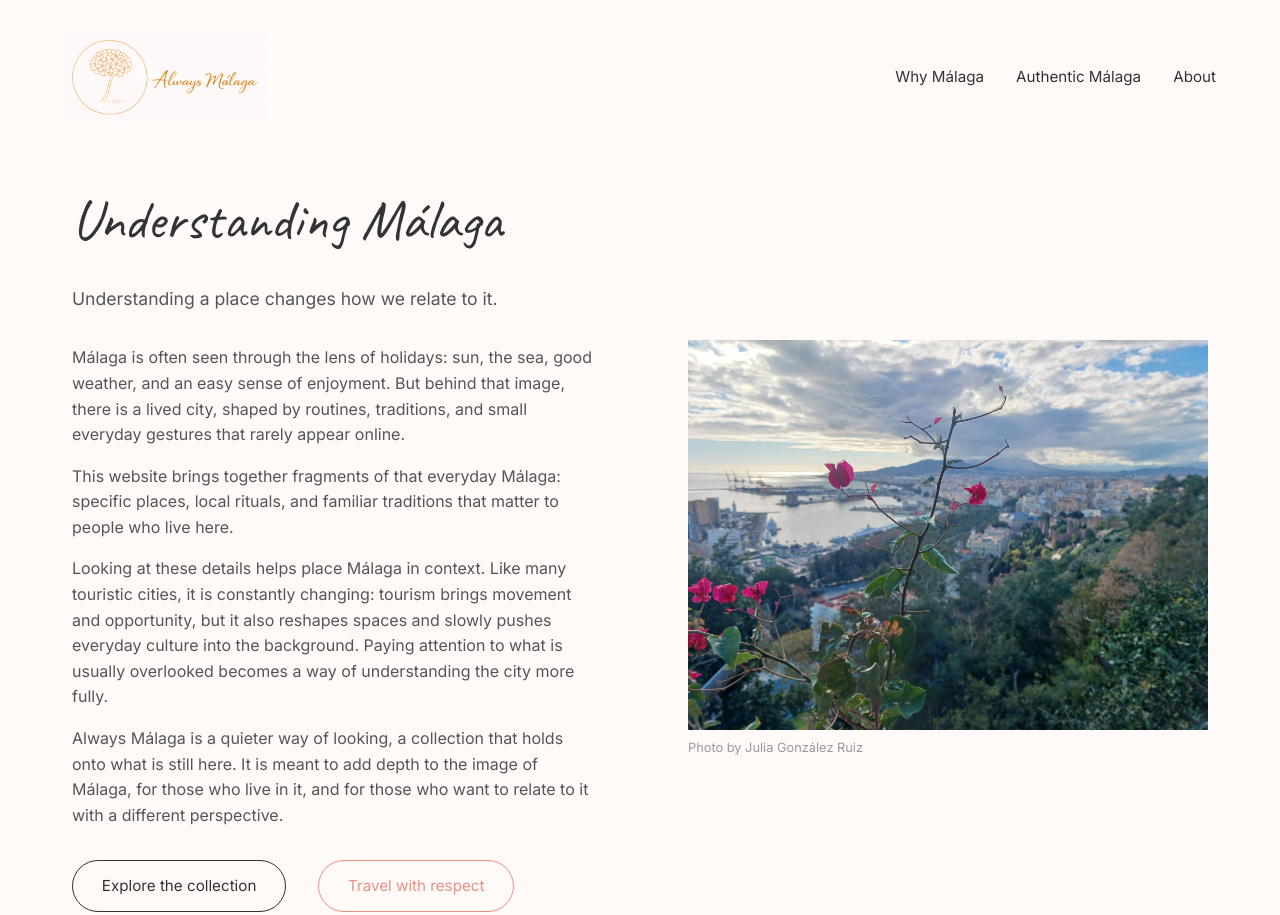
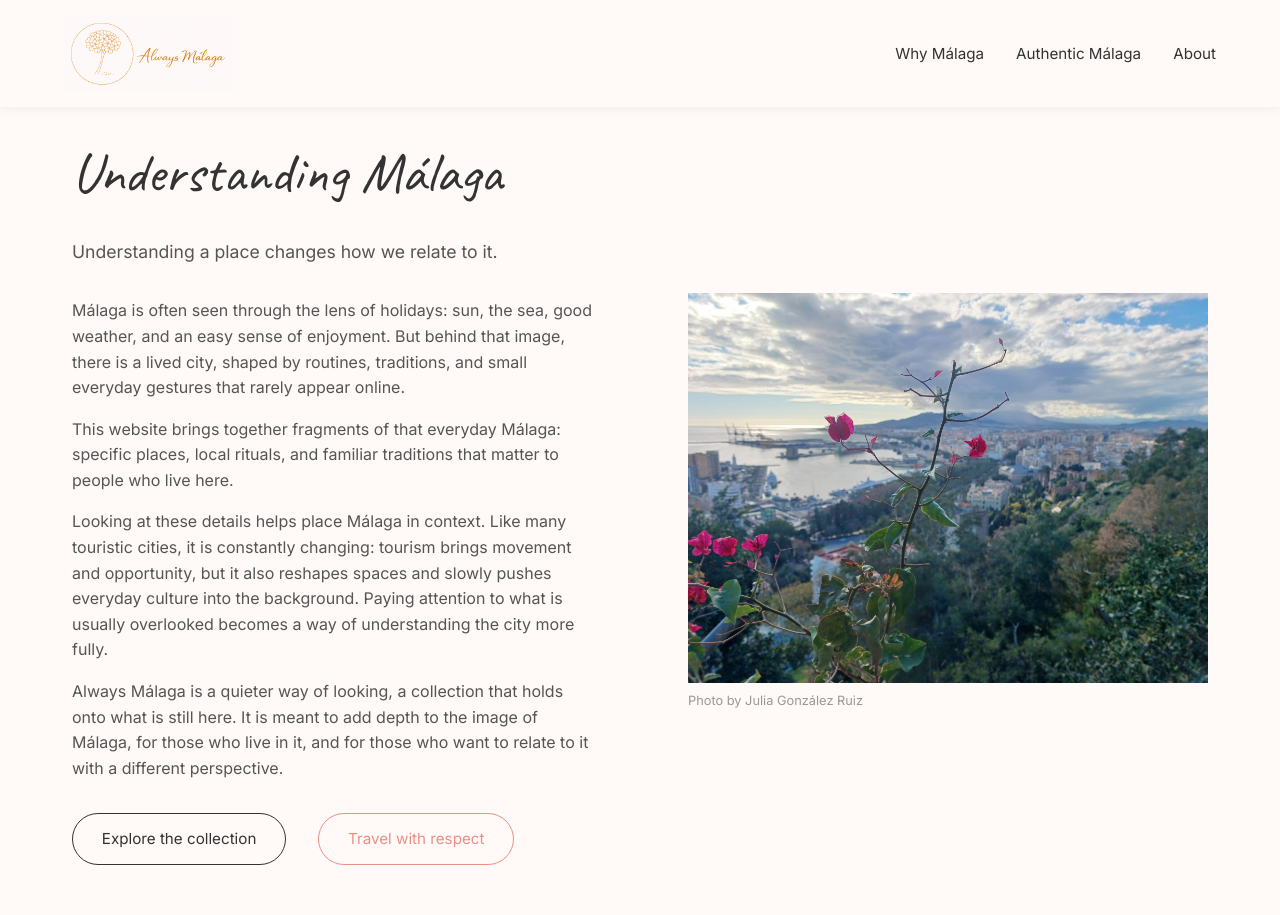
Before and after one commit to jugoru2015-a11y/Always-M-laga, a plain HTML site: page index.html in a window 1280 px wide. Shown: the top 915 px of the page. Drawn offline with Linux system fonts and the light colour scheme.

Commit message:
Add files via upload

```diff
--- a/style.css
+++ b/style.css
@@ -109,8 +109,17 @@ section {
     display: flex;
     justify-content: space-between;
     align-items: center;
-    padding: var(--spacing-md) var(--spacing-lg);
+    padding: var(--spacing-sm) var(--spacing-lg);
     background-color: var(--color-bg);
+}
+
+@media (min-width: 768px) {
+    .site-header {
+        position: sticky;
+        top: 0;
+        z-index: 100;
+        box-shadow: 0 2px 10px rgba(0, 0, 0, 0.05);
+    }
 }
 
 .logo {
@@ -121,7 +130,7 @@ section {
 
 .logo-img {
     width: auto;
-    height: 90px;
+    height: 75px;
     border-radius: 0;
 }
 
```
